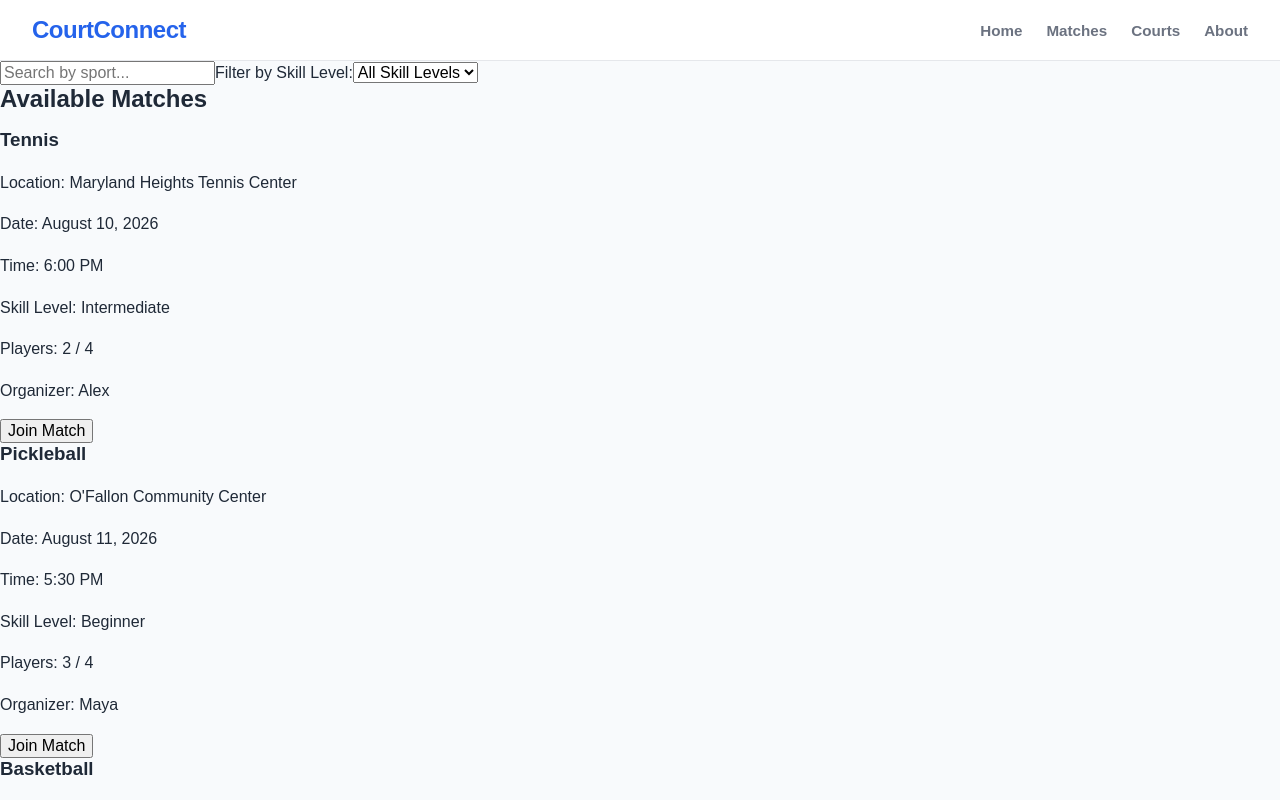
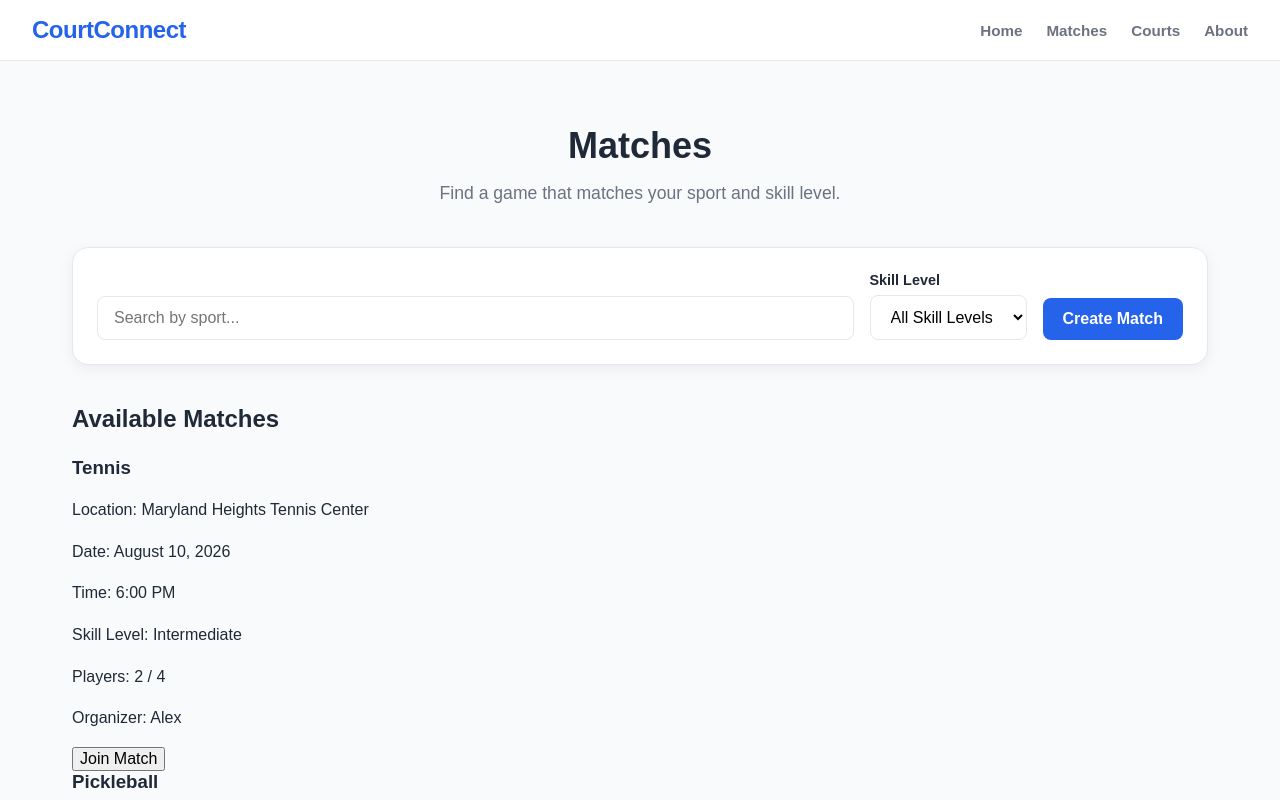
Before and after one commit to GAYATHRI-RAVADA-07/launchcode-unit1-final-project-GAYATHRI-R, a React (Vite) app: page /matches in a window 1280 px wide. Shown: the top 800 px of the page. Built offline with nearby package versions, Linux system fonts and the light colour scheme.

Commit message:
Modified and added css to matches page

```diff
--- a/src/App.css
+++ b/src/App.css
@@ -137,7 +137,115 @@
   }
 }
 
-.available {
+.matches-page {
+  max-width: 1200px;
+  margin: 0 auto;
+  padding: 4rem 2rem;
+}
+
+.matches-header {
+  text-align: center;
+  margin-bottom: 2.5rem;
+}
+
+.matches-header h1 {
+  margin-bottom: 0.75rem;
+}
+
+.matches-header p {
+  color: var(--text-light);
+  font-size: 1.1rem;
+}
+
+.match-controls {
+  display: flex;
+  align-items: end;
+  gap: 1rem;
+  padding: 1.5rem;
+  margin-bottom: 2.5rem;
+  background-color: var(--white);
+  border: 1px solid var(--border);
+  border-radius: 16px;
+  box-shadow: 0 4px 15px rgba(15, 23, 42, 0.06);
+}
+
+.match-controls input {
+  flex: 1;
+}
+
+.skill-filter {
+  display: flex;
+  flex-direction: column;
+  gap: 0.4rem;
+}
+
+.skill-filter label {
+  font-weight: 600;
+  font-size: 0.9rem;
+}
+
+.match-controls input,
+.match-controls select {
+  padding: 0.75rem 1rem;
+  border: 1px solid var(--border);
+  border-radius: 8px;
+  font-size: 1rem;
+  background-color: var(--white);
+}
+
+.create-match-button {
+  padding: 0.75rem 1.25rem;
+  border: none;
+  border-radius: 8px;
+  background-color: var(--primary);
+  color: var(--white);
+  font-size: 1rem;
+  font-weight: 600;
+  cursor: pointer;
+  white-space: nowrap;
+}
+
+.create-match-button:hover {
+  background-color: var(--primary-dark);
+}
+
+.matches-list-section h2 {
+  margin-bottom: 1.5rem;
+}
+
+@media (max-width: 900px) {
+  .matches-page {
+    padding: 3rem 1.5rem;
+  }
+
+  .match-controls {
+    flex-wrap: wrap;
+  }
+
+  .match-controls input {
+    min-width: 200px;
+  }
+}
+
+@media (max-width: 600px) {
+  .matches-page {
+    padding: 2rem 1rem;
+  }
+
+  .match-controls {
+    flex-direction: column;
+    align-items: stretch;
+  }
+
+  .match-controls input {
+    width: auto;
+  }
+
+  .create-match-button {
+    width: 100%;
+  }
+}
+` .available {
   color: green;
 }
 
--- a/src/Components/MatchList.jsx
+++ b/src/Components/MatchList.jsx
@@ -3,8 +3,6 @@ import MatchCard from "./MatchCard";
 function MatchList({ games, onJoinMatch }) {
   return (
     <div>
-      <h2>Available Matches</h2>
-
       {games.map((game) => (
         <MatchCard key={game.id} match={game} onJoinMatch={onJoinMatch} />
       ))}
--- a/src/pages/Matches.jsx
+++ b/src/pages/Matches.jsx
@@ -41,6 +41,12 @@ function Matches() {
 
   return (
     <main className="matches-page">
+      <div className="matches-header">
+        <h1>Matches</h1>
+        <p>Find a game that matches your sport and skill level.</p>
+      </div>
+
+      <div className="match-controls">
         <input
           type="text"
           placeholder="Search by sport..."
@@ -48,9 +54,11 @@ function Matches() {
           onChange={(e) => setSearchTerm(e.target.value)}
         />
 
-      <label>Filter by Skill Level:</label>
+        <div className="skill-filter">
+          <label htmlFor="skill-level">Skill Level</label>
 
           <select
+            id="skill-level"
             value={skillFilter}
             onChange={(event) => setSkillFilter(event.target.value)}
           >
@@ -59,16 +67,26 @@ function Matches() {
             <option value="Intermediate">Intermediate</option>
             <option value="Advanced">Advanced</option>
           </select>
+        </div>
 
-      <MatchList games={filteredMatches} onJoinMatch={handleJoinMatch} />
-
-      <button type="button" onClick={() => setShowCreateForm(!showCreateForm)}>
-        {showCreateForm ? "cancel" : "Add New Match"}
+        <button
+          type="button"
+          className="create-match-button"
+          onClick={() => setShowCreateForm(!showCreateForm)}
+        >
+          {showCreateForm ? "Cancel" : "Create Match"}
         </button>
+      </div>
 
       {showCreateForm && (
         <CreateMatchForm onCreateMatch={handleCreateMatchForm} />
       )}
+
+      <section className="matches-list-section">
+        <h2>Available Matches</h2>
+
+        <MatchList games={filteredMatches} onJoinMatch={handleJoinMatch} />
+      </section>
     </main>
   );
 }
```
Lines whose indentation alone changed are shown as unchanged.
